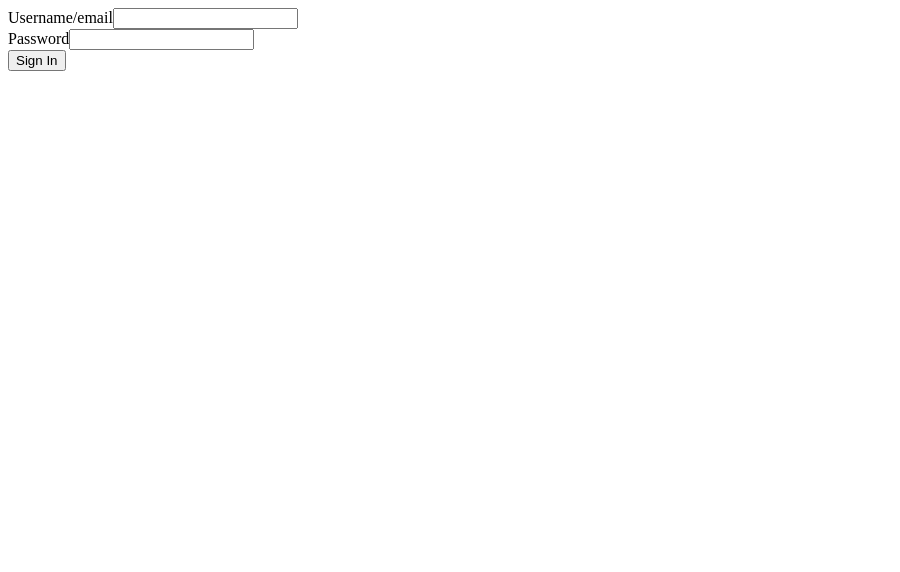
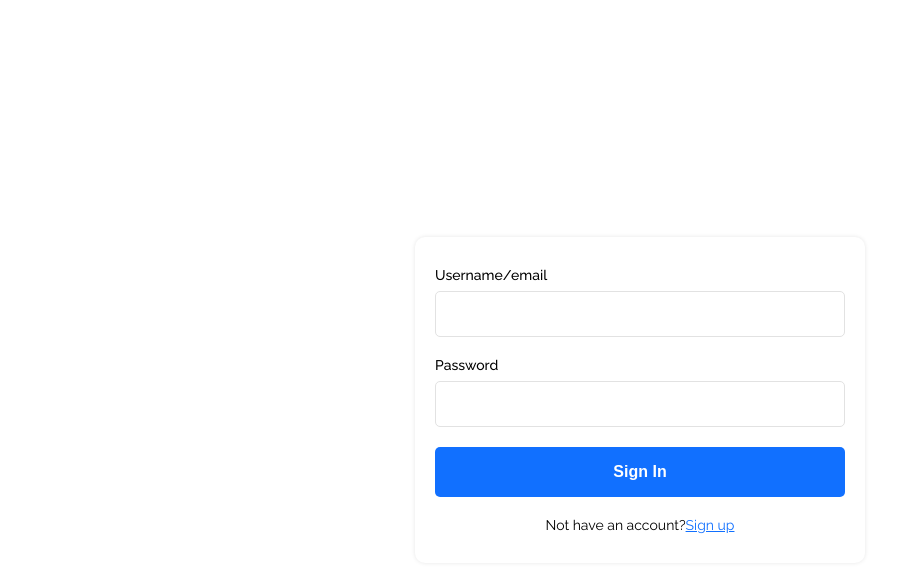
Before and after one commit to Makram-786/Location_sharing, a React (Vite) app: page /login in a window 1280 px wide. Shown: the top 572 px of the page, without its empty margins (0-900 px from the left). Built offline with nearby package versions, Linux system fonts and the light colour scheme; no server answers.

Commit message:
Add style to Login Signup and New Place form

```diff
--- a/src/App.jsx
+++ b/src/App.jsx
@@ -24,7 +24,7 @@ function App() {
               loader: async () => {
                 const userId = JSON.parse(localStorage.getItem("userId"));
                 if (!userId) throw new Error("Not logged in");
-                const res = await axios.get(`http://localhost:5000/api/places/user/${userId}`, {
+                const res = await axios.get(`${import.meta.env.VITE_APP_BACKEND_URL}/api/places/user/${userId}`, {
                   withCredentials: true,
                 });
                 return res.data;
--- a/src/index.css
+++ b/src/index.css
@@ -0,0 +1,63 @@
+@import url('https://fonts.googleapis.com/css2?family=Raleway:ital,wght@0,100..900;1,100..900&display=swap');
+*{
+    padding: 0;
+    margin: 0;
+    box-sizing: border-box;
+}
+body{
+    font-family: "Raleway", sans-serif;
+}
+.wrapper{
+         display: flex;
+        justify-content: center;
+        align-items: center;
+        height: 100vh;
+}
+.wrapper form{
+    max-width: 450px;
+    padding: 30px 20px;
+    box-shadow: 0px 0px 4px 0px rgba(0, 0, 0, 0.10196078);
+    border-radius: 10px;
+    background-color: #fff;
+    width: 100%;
+}
+.form-group {
+    display: flex;
+    flex-direction: column;
+    &:not(:last-child){
+        margin-bottom:20px;
+    }
+    label{
+        font-weight:500;
+        font-size:14px;
+        margin-bottom:8px;
+    }
+    input,textarea{
+        width:100%;
+        border-radius:5px;
+        outline:none;
+        border:1px solid #e2e2e2;
+        padding:15px;
+    }
+    input{
+        height:46px;
+    }
+    button{
+        border: none;
+        background-color: #1170ff;
+        color: #fff;
+        border-radius: 5px;
+        font-size: 16px;
+        font-weight: 600;
+        height: 50px;
+        cursor: pointer;
+    }
+}
+.bottom-text{
+    text-align: center;
+    font-size: 14px;
+    margin-bottom: 0;
+    a{
+        color: #1170ff;
+    }
+}
--- a/src/pages/Login.jsx
+++ b/src/pages/Login.jsx
@@ -1,10 +1,12 @@
 import React from 'react'
-import { Form,useFormAction,redirect } from 'react-router-dom'
+import { Form,useFormAction,redirect, Link } from 'react-router-dom'
 import axios from 'axios'
 const Login = () => {
     const result = useFormAction()
+    const api_url = import.meta.env.VITE_APP_BACKEND_URL
+    console.log(api_url)
   return (
-    <div>
+    <div className='wrapper'>
         <Form method='post'>
             <div className="form-group">
                 <label htmlFor="email">Username/email</label>
@@ -17,6 +19,12 @@ const Login = () => {
             <div className="form-group">
                 <button>Sign In</button>
             </div>
+            <p className='bottom-text'>
+                Not have an account?
+                <Link to={'/signup'}>
+                    Sign up
+                </Link>
+            </p>
         </Form>
     </div>
   )
@@ -30,7 +38,7 @@ export async function loginFormAction({request}){
     const password = formData.get('password')
 
     try {
-      const res = await axios.post('http://localhost:5000/api/user/login',{
+      const res = await axios.post(`${import.meta.env.VITE_APP_BACKEND_URL}/api/user/login`,{
              email,
              password
          }, {withCredentials:true})
--- a/src/pages/NewPlace.jsx
+++ b/src/pages/NewPlace.jsx
@@ -28,6 +28,7 @@ const NewPlace = () => {
   const place = useLoaderData()
 
   return (
+    <div className="wrapper">
     <Form method="post">
       {result?.success && (
         <div style={{ color: "green" }}>Form submitted successfully</div>
@@ -52,6 +53,7 @@ const NewPlace = () => {
         <button type="submit">{!place ? "Add Place" : "Update Place"}</button>
       </div>
     </Form>
+    </div>
   );
 };
 export const fetchPlace = async({params}) =>{
--- a/src/pages/SignUp.jsx
+++ b/src/pages/SignUp.jsx
@@ -1,5 +1,5 @@
 import React from 'react'
-import { Form,useFormAction,redirect } from 'react-router-dom'
+import { Form,useFormAction,redirect,Link } from 'react-router-dom'
 import axios from 'axios'
 const SignUp = () => {
     const result = useFormAction()
@@ -8,6 +8,7 @@ const SignUp = () => {
     {result && result.success &&  <p style={{
         color:"green"
     }}>Form submission successfully!</p>}
+    <div className="wrapper">
     <Form method='post'>
     <div className="form-group">
         <label htmlFor="name">Name</label>
@@ -24,7 +25,14 @@ const SignUp = () => {
     <div className="form-group">
         <button>Register</button>
     </div>
-</Form>
+    <p className='bottom-text'>
+                Already have an account?
+                <Link to={'/login'}>
+                    Login here
+                </Link>
+            </p>
+    </Form>
+    </div>
     </>
   )
 }
```
Also changed, not shown: 1 other file (tests, documents, lock files or other folders).
